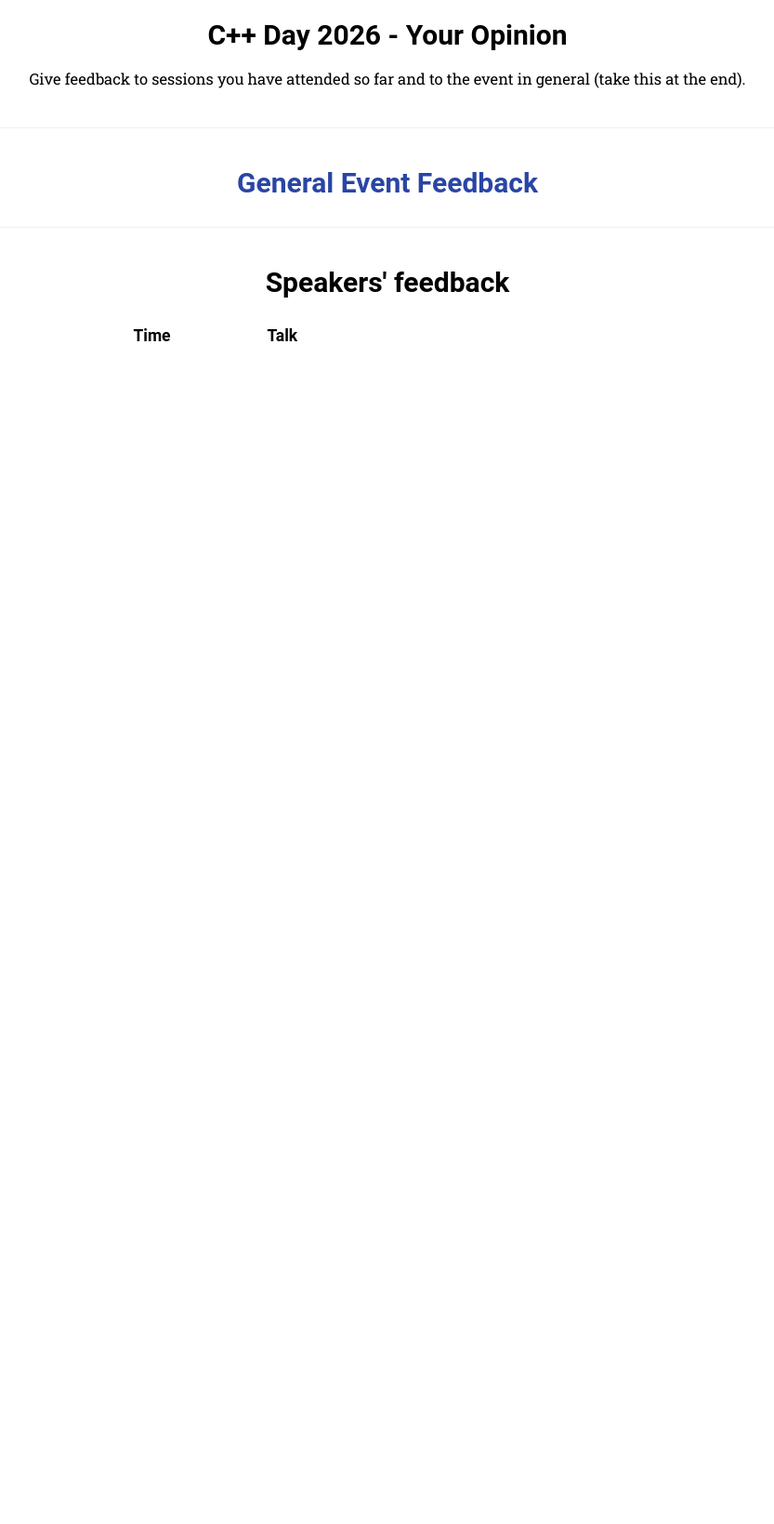
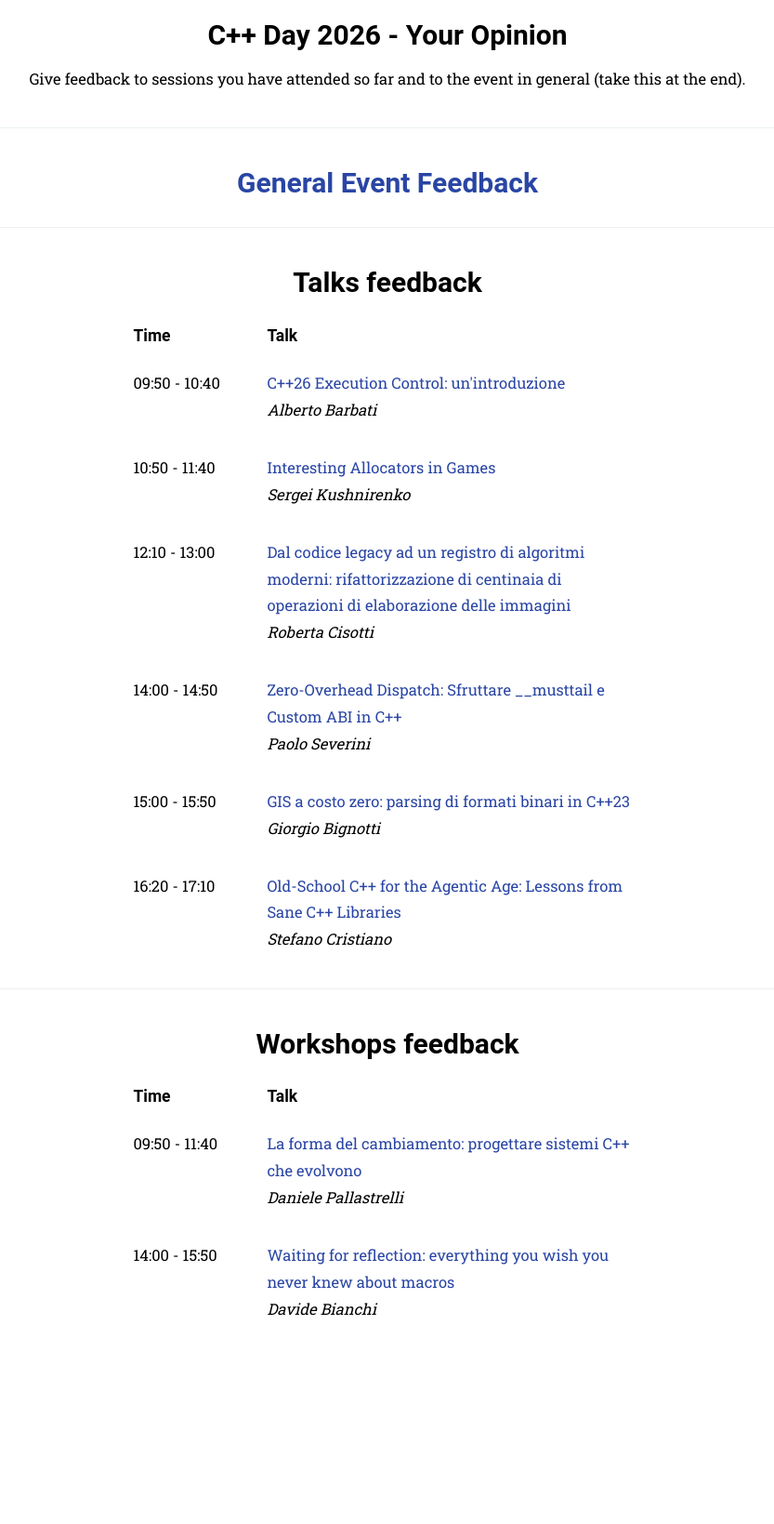
Before and after one commit to italiancpp/cppday26, a Jekyll site: the page built from feedback.html, in a window 1280 px wide. Shown: the whole page at 93% size, without its empty margins (223-1056 px from the left). Built offline with Jekyll 4.4.1, drawn with Linux system fonts in a browser that asks for light colours; some web fonts are replaced; before the commit the page ends 900 px from its top, so only the background shows below that.

Commit message:
added feedback

```diff
--- a/_data/agenda_track_A.yml
+++ b/_data/agenda_track_A.yml
@@ -12,6 +12,7 @@
   speaker:
     - Alberto Barbati
   abstract: "C++26 introduce la libreria Execution Control: un framework generico per gestire la concorrenza e il parallelismo. Si pone come obbiettivo esplicito di fornire un&rsquo;astrazione che sia espressiva e lungimirante come fu il concetto di iteratore ai tempi della STL. Adottando questa astrazione &egrave; ragionevole pensare ad un futuro ecosistema di librerie, realizzate anche da terze parti, che consentiranno di scrivere codice concorrente sicuro e mantenibile, sfruttando a pieno tutte le potenzialit&agrave; dell&rsquo;hardware, incluse le GPU, in maniera interoperabile, coerente e, soprattutto, efficiente.<br/>L&rsquo;intera libreria, con tutto il suo macchinario di meta-programmazione &egrave; un bersaglio decisamente ostico, che non pu&ograve; essere trattato in breve, ma da qualche parte bisogna pur cominciare! Questa presentazione vuole quindi essere un&rsquo;introduzione ai suoi concetti fondamentali, che consenta gi&agrave; di scrivere programmi concorrenti non banali. Prenderemo confidenza con i Sender e con gli adapter che permettono di comporli per realizzare pipeline asincrone complesse. Vedremo il ruolo degli Scheduler e confronteremo il nuovo approccio con quello tradizionale basato su future e promise. Vedremo anche come la libreria si integra in maniera naturale con le coroutine e come queste possono essere usate per scrivere Sender complessi, ma allo stesso tempo efficienti e semplici da mantenere."
+  feedback: https://docs.google.com/forms/d/e/1FAIpQLSfcy4bt_2QAf90at5AwOCbkusfNveWYNdCNn673Cz7xIXXutQ/viewform?usp=dialog
 
 - time: 08:50 - 09:40
   item: "Interesting Allocators in Games"
@@ -19,6 +20,7 @@
     - Sergei Kushnirenko
   abstract: "Every game developer knows the standard advice: avoid new/delete in hot paths, use pools, profile first. But between &quot;I know allocators exist&quot; and &quot;I understand why The Sims used a triple-stack mechanism for NPC AI&quot; lies a surprisingly deep rabbit hole.<br/>This talk is a practical tour through the allocator zoo as it actually lives in production game engines. We start from why the general-purpose allocator is structurally incompatible with game requirements &mdash; not just slow, but architecturally wrong &mdash; and then walk through the full hierarchy: linear and frame allocators, double-buffered variants (and why the GPU pipeline demands them), stack and double-stack designs, memory pools, free-list and segregated allocators, buddy systems, thread-local caches, and even the underappreciated Fibonacci allocator with its surprisingly good fit for natural-language strings."
   language: en
+  feedback: https://docs.google.com/forms/d/e/1FAIpQLSe-sEqN4E2a-IzxfVnlvLar82zXtRlbitg3Pf5XlrqwQr00wg/viewform?usp=dialog
 
 - time: 09:40 - 10:10
   item: "☕ Coffee Break 🥐"
@@ -28,6 +30,7 @@
   speaker:
     - Roberta Cisotti
   abstract: "Molti algoritmi di Computer Vision nascono all'interno di applicazioni monolitiche e, nel corso degli anni, finiscono per essere incapsulati in migliaia di righe di codice strettamente accoppiate al contesto applicativo. Il risultato &egrave; un patrimonio tecnologico prezioso, ma difficile da comprendere, testare, evolvere e riutilizzare.<br/>In questo talk presenter&ograve; un percorso concreto di trasformazione di una grande codebase C++: dall'estrazione di algoritmi di visione da codice legacy fino alla realizzazione di una libreria indipendente, modulare e versionata. Vedremo come individuare e isolare le dipendenze, progettare API stabili, introdurre pratiche di Test-Driven Development, misurare le performance e sfruttare le funzionalit&agrave; del C++ moderno per migliorare qualit&agrave; e manutenibilit&agrave; senza compromettere le prestazioni.<br/>Attraverso un caso reale, analizzeremo le sfide tecniche e organizzative della migrazione da un'architettura monolitica a un ecosistema basato su librerie riutilizzabili, con un approccio graduale che riduce i rischi e massimizza il valore prodotto."
+  feedback: https://docs.google.com/forms/d/e/1FAIpQLSdUpLYk5QPMU4aynlv3Xpcbh22BIfrSaB9uAMfuWaR1C5aWaQ/viewform?usp=dialog
 
 - time: 11:00 - 12:00
   item: "😋 Lunch"
@@ -37,12 +40,14 @@
   speaker:
     - Paolo Severini
   abstract: "Gli interpreti vengono spesso considerati semplici switch-loop engine, penalizzati da pesanti overhead di dispatch e register spilling. Quando abbiamo implementato DrumBrake, l'interprete WebAssembly in V8, abbiamo messo in discussione questo approccio sfruttando le feature dei compilatori C++ moderni e varie ottimizzazioni microarchitetturali.<br/>Questo talk esplora come alcune tecniche C++ low-level permettano di bypassare l'overhead delle ABI standard per realizzare una pipeline di esecuzione ad alte prestazioni. Vedremo nel dettaglio come le guaranteed tail call (__musttail), combinate con calling convention dedicate (come __vectorcall), eliminino l'accumulo dello stack frame e riutilizzino i registri CPU durante le transizioni tra instruction handler, minimizzando il costo del dispatch via switch e ottimizzando la branch prediction.<br/>Inoltre, illustreremo alcuni esperimenti con custom calling convention come __preserve_none, analizzando come una diversa gestione dei registri possa migliorare la register pressure negli hot path di esecuzione.<br/>Che scriviate runtime, game engine o sistemi low-latency, questa sessione offre un'analisi pratica di compiler attributes, codice assembly generato e interazione con l'hardware con il moderno C++."
+  feedback: https://docs.google.com/forms/d/e/1FAIpQLSdGyHFmKzl5YrHR4G27yIS1CtokWGmyqzJfSMGqKpkZwJ1g1g/viewform?usp=dialog
 
 - time: 13:00 - 13:50
   item: "GIS a costo zero: parsing di formati binari in C++23"
   speaker:
     - Giorgio Bignotti
   abstract: "GeoPackage &egrave; lo standard utilizzato nel GIS per salvare geometrie vettoriali all'interno di SQLite.<br/>Partendo da questo formato, vedremo come affrontare il parsing di dati binari in C++23 eliminando l'overhead di allocazioni dinamiche, copie ed eccezioni. Costruiremo un parser per geometrie WKB (Well-Known Binary) sfruttando std::span per un approccio zero-copy, std::expected per la gestione degli errori e &lt;bit&gt; per gestire in sicurezza endianness e allineamento. Esploreremo inoltre un pattern di decodifica lazy per accedere ai vertici solo quando strettamente necessario.<br/>Analizzeremo il layout binario byte per byte, dimostrando come gli strumenti moderni del linguaggio permettano di implementare una specifica reale in modo molto pi&ugrave; semplice, sicuro e performante rispetto all'approccio classico."
+  feedback: https://docs.google.com/forms/d/e/1FAIpQLSdOwmkssjlGPIs4AcNCeQo26041xZNplAov3-G0Y76of0ZGpQ/viewform?usp=dialog
 
 - time: 13:50 - 14:20
   item: "☕ Coffee Break 🍪"
@@ -52,6 +57,7 @@
   speaker:
     - Stefano Cristiano
   abstract: "What happens when an old-school C++ style, developed before the AI wave, turns out to be friendly to agents?<br/>Sane C++ Libraries is a cross-platform open-source project aiming to give C++ a coherent systems-programming base layer. Its independent libraries cover runtime facilities developers expect in ecosystems like JavaScript or Python, from async I/O and files to networking, processes, text, serialization, and HTTP. It is built around explicit constraints: no C++ Standard Library, hidden allocations, exceptions, RTTI, public system headers, or forced framework/build-system adoption.<br/>In an age where code is AI-generated, architecture matters even more. Using the project as a case study, we will focus on fast compile times, allocation-free APIs, lifetime-grouped objects, explicit capacity limits, and library independence, even when that means code duplication or shared private implementation.<br/>The project started before agentic programming was practical, but it's now fully heavily AI focused.<br/>Original principles are now an advantage: small libraries, explicit resource policies, low surprise, tests, and skills make Sane C++ Libraries solid building blocks for your next project."
+  feedback: https://docs.google.com/forms/d/e/1FAIpQLSe5ZxNlmzPV24JJenNmHr06ZgZOCM8OvBFVG426eb6jGK5Dgg/viewform?usp=dialog
 
 - time: 15:10 - 15:30
   item: "Closing Message"
--- a/_data/agenda_track_B.yml
+++ b/_data/agenda_track_B.yml
@@ -3,10 +3,11 @@
   speaker:
     - Daniele Pallastrelli
   abstract: "Il software vive pi&ugrave; a lungo di quanto ci aspettiamo, e cambia in modi che raramente prevediamo. Alcuni sistemi sopravvivono a decenni di requisiti in evoluzione, altri diventano rigidi e fragili dopo poche release.<br/>In questo workshop lavoreremo su un caso reale: un sistema C++ nato senza un vero design, che nel tempo deve adattarsi a nuovi requisiti. Partiremo dal codice e dai cambiamenti che gli vengono richiesti, per individuare i variation point: quei punti in cui il dominio introduce una dimensione di variabilit&agrave; che il codice non ha ancora saputo rappresentare.<br/>A partire da questi punti confronteremo diverse strategie di design ragionando su quando usarle e sui compromessi che introducono in termini di evolvibilit&agrave;, performance, complessit&agrave; e accoppiamento.<br/>L'obiettivo non &egrave; imparare un'altra feature del linguaggio, ma imparare a riconoscere la forma del cambiamento e a scegliere consapevolmente dove rappresentarlo nel codice.<br/>Il workshop &egrave; quindi soprattutto un esercizio di design: analizzeremo requisiti e codice, formuleremo ipotesi sull'evoluzione futura e proveremo diverse soluzioni, discutendone vantaggi e costi."
-
+  feedback: https://docs.google.com/forms/d/e/1FAIpQLSdl6L223HDsBjiKERp7Ftao9-PbJlJolci3qRLadfFYC6dz4g/viewform?usp=dialog
 
 - time: 12:00 - 13:50
   item: "Waiting for reflection: everything you wish you never knew about macros"
   speaker:
     - Davide Bianchi
   abstract: "C++ 26 is right behind the corner and finally, after all this time, we have compile-time reflection. The most generic, robust, complete, omnipotent, absolute and total feature to make your enum::ToString.<br/>But is your compiler there yet? Is your toolchain using it? Does your company supports It?<br/>HAVE NO FEAR!<br/>We got you covered!<br/>We scouted the deepest pit of techical debt and the pinnacle of clean code to give you the ultimate knowledge of the programmers of old.<br/>Today you'll learn all there is to know to macro, preprocessor, arcane tricks and wild conformance modes to need reflection no more."
+  feedback: https://docs.google.com/forms/d/e/1FAIpQLSftQP9HI2Iv3FrE_30u-Kn0dS2Ibk39tpBjn5-NnJ4b1C7shw/viewform?usp=dialog
--- a/_layouts/feedback.html
+++ b/_layouts/feedback.html
@@ -74,7 +74,7 @@ function AllTimesToRomeTime() {
             </div>
             <hr class="wide-hr">
             <div class="text-center">
-                <h1>Speakers' feedback</h1>
+                <h1>Talks feedback</h1>
             </div>
             <div class="h-flex">
                 <h3 class="time-col">Time</h3>
@@ -99,6 +99,34 @@ function AllTimesToRomeTime() {
             	</div>
 	            {% endif %}
             {% endfor %}
+
+            <hr class="wide-hr">
+            <div class="text-center">
+                <h1>Workshops feedback</h1>
+            </div>
+            <div class="h-flex">
+                <h3 class="time-col">Time</h3>
+                <h3 class="track-col">Talk</h3>
+            </div>
+
+            {% assign track_b = site.data.agenda_track_B %}
+
+            {% assign rows = track_b.size | minus: 1 %}
+            {%- for i in (0..rows) -%}
+                {% if track_b[i].feedback%}
+                    <div class="h-flex">
+                    {%- assign time = track_b[i].time -%}
+            	    <p class="time-col convertibleTime">{{time}}</p>
+            	    <p class="track-col">
+            	        {% if track_b[i].feedback %}
+	                        <a href="{{track_b[i].feedback}}" target="_blank">{{track_b[i].item}}</a>
+	                        <br>
+	                        <em>{{ track_b[i].speaker | join: ", " }}</em>
+	                    {% endif %}
+                    </p>
+            	</div>
+	            {% endif %}
+            {% endfor %}
         </div>
     </hr>
 </div>
```
